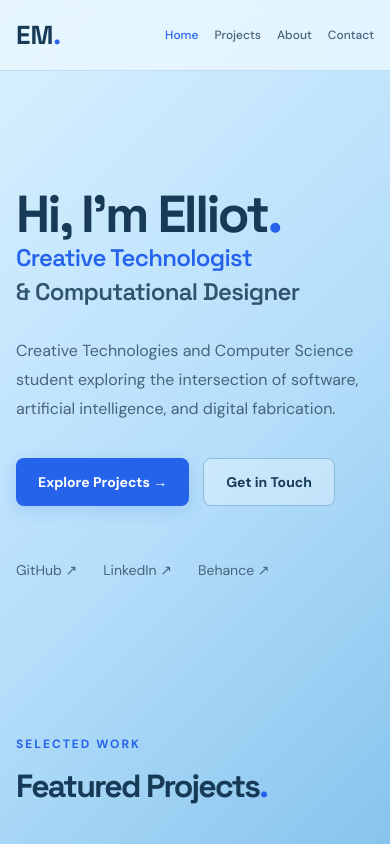
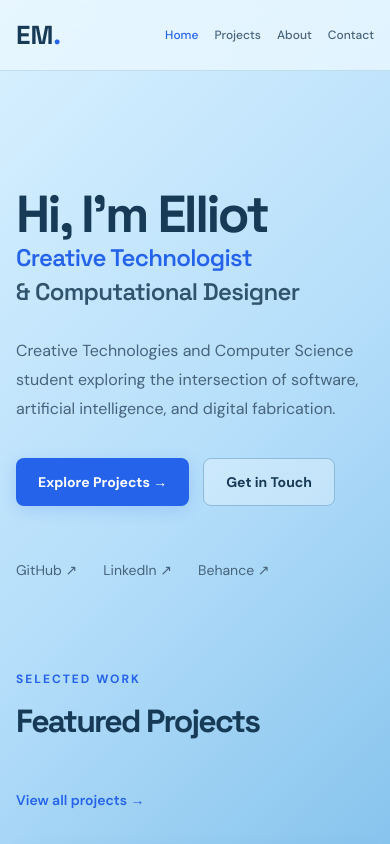
Before and after one commit to Elliot-CRT/my-website, a website built with Vite: page index.html in a window 390 px wide. Shown: the top 844 px of the page. Built offline with nearby package versions, Linux system fonts and the light colour scheme.

Commit message:
work on spacing

```diff
--- a/index.html
+++ b/index.html
@@ -28,7 +28,7 @@
     <section class="hero container">
 
       <div class="hero-heading">
-        <h1>Hi, I'm Elliot<span class="hero-period">.</span></h1>
+        <h1>Hi, I'm Elliot</h1>
 
         <p class="hero-title">
           <span class="title-primary">Creative Technologist</span>
@@ -58,7 +58,7 @@
       <div class="section-heading">
         <div>
           <p class="section-label">SELECTED WORK</p>
-          <h2>Featured Projects<span class="accent">.</span></h2>
+          <h2>Featured Projects</h2>
         </div>
         <a class="text-link" href="/projects/">View all projects &rarr;</a>
       </div>
--- a/src/style.css
+++ b/src/style.css
@@ -121,7 +121,7 @@
 
 .hero {
   padding-top: 130px;
-  padding-bottom: 150px;
+  padding-bottom: 40px;
 }
 
 .eyebrow,
@@ -549,7 +549,7 @@
 
   .hero {
     padding-top: 85px;
-    padding-bottom: 90px;
+    padding-bottom: 25px;
   }
 
   .hero h1 {
```
